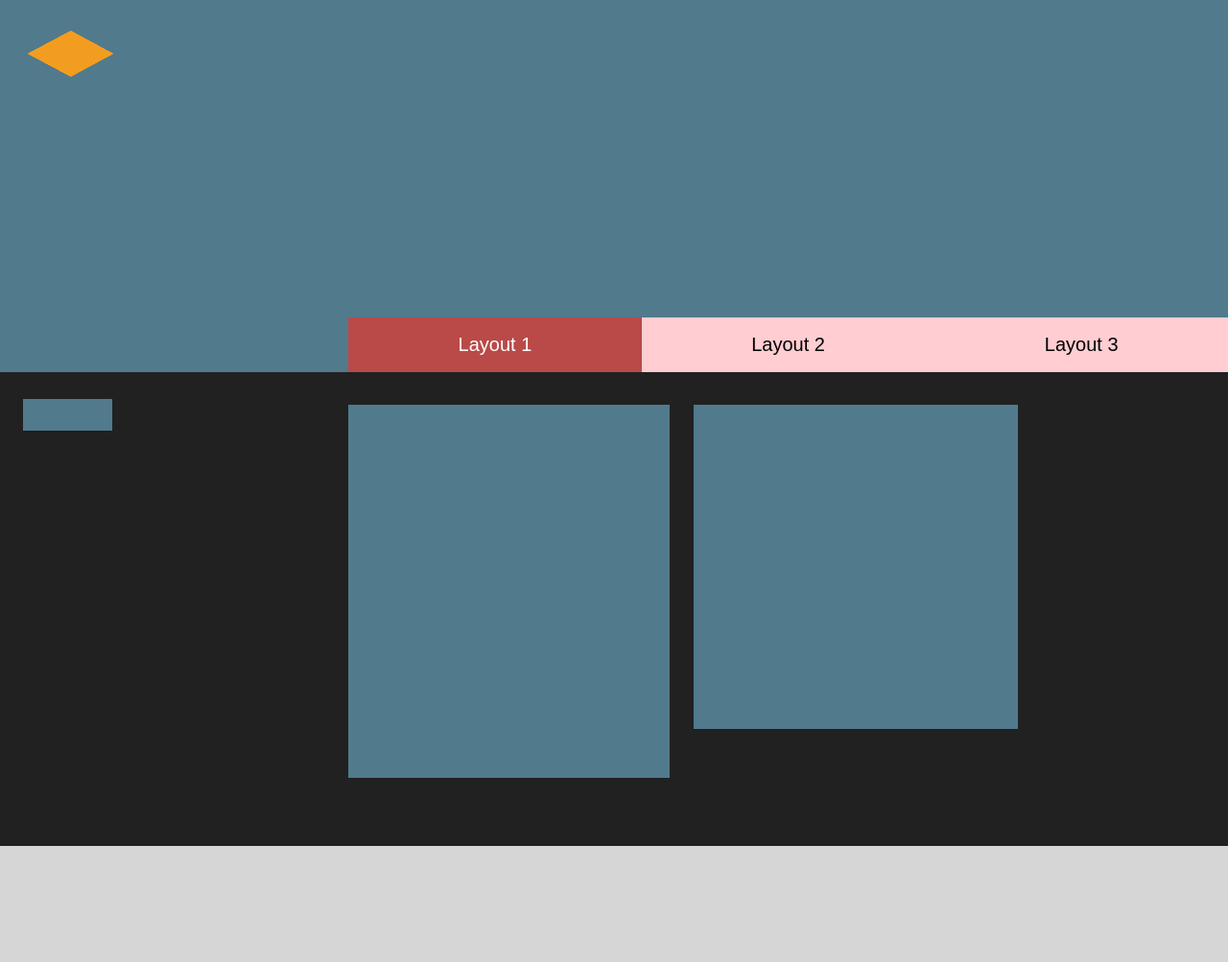
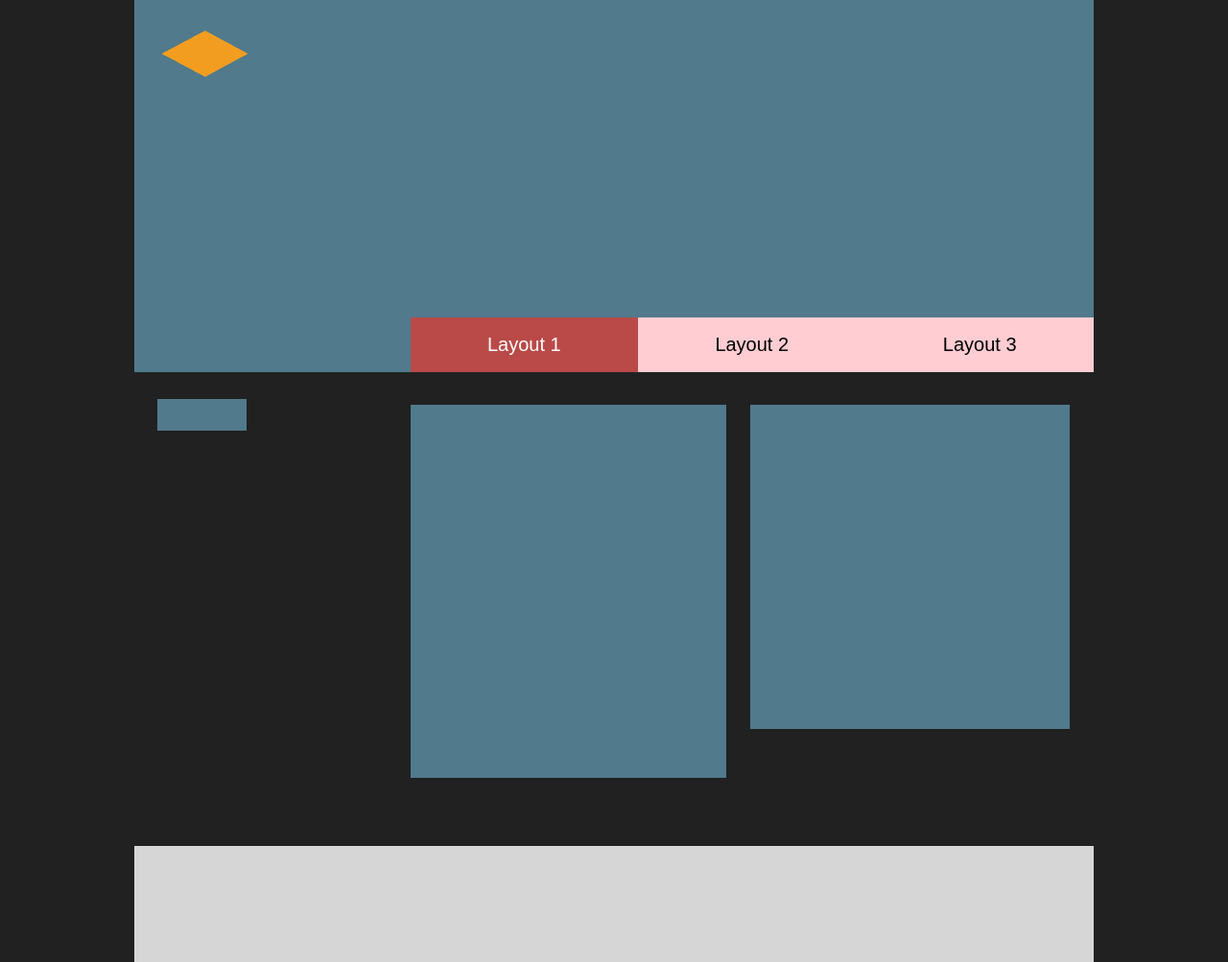
Before and after one commit to SoraLinken/exercises, a PHP site: page /ex3/index.html in a window 1280 px wide. Shown: the whole page at 96% size. Run offline with PHP 8.4, Linux system fonts and the light colour scheme.

Commit message:
center layout 1

```diff
--- a/ex3/css/style.css
+++ b/ex3/css/style.css
@@ -9,10 +9,13 @@ body, header, nav, main, footer, aside, section, article, div{
 
 body{
     font-family: Arial, Helvetica, sans-serif;
+    background-color: #212121;
 }
 
 .wrapper{
     color: #000000;
+    max-width: 1000px;
+    margin: 0 auto;
     /* width: 1000px; */
 }
 
```
